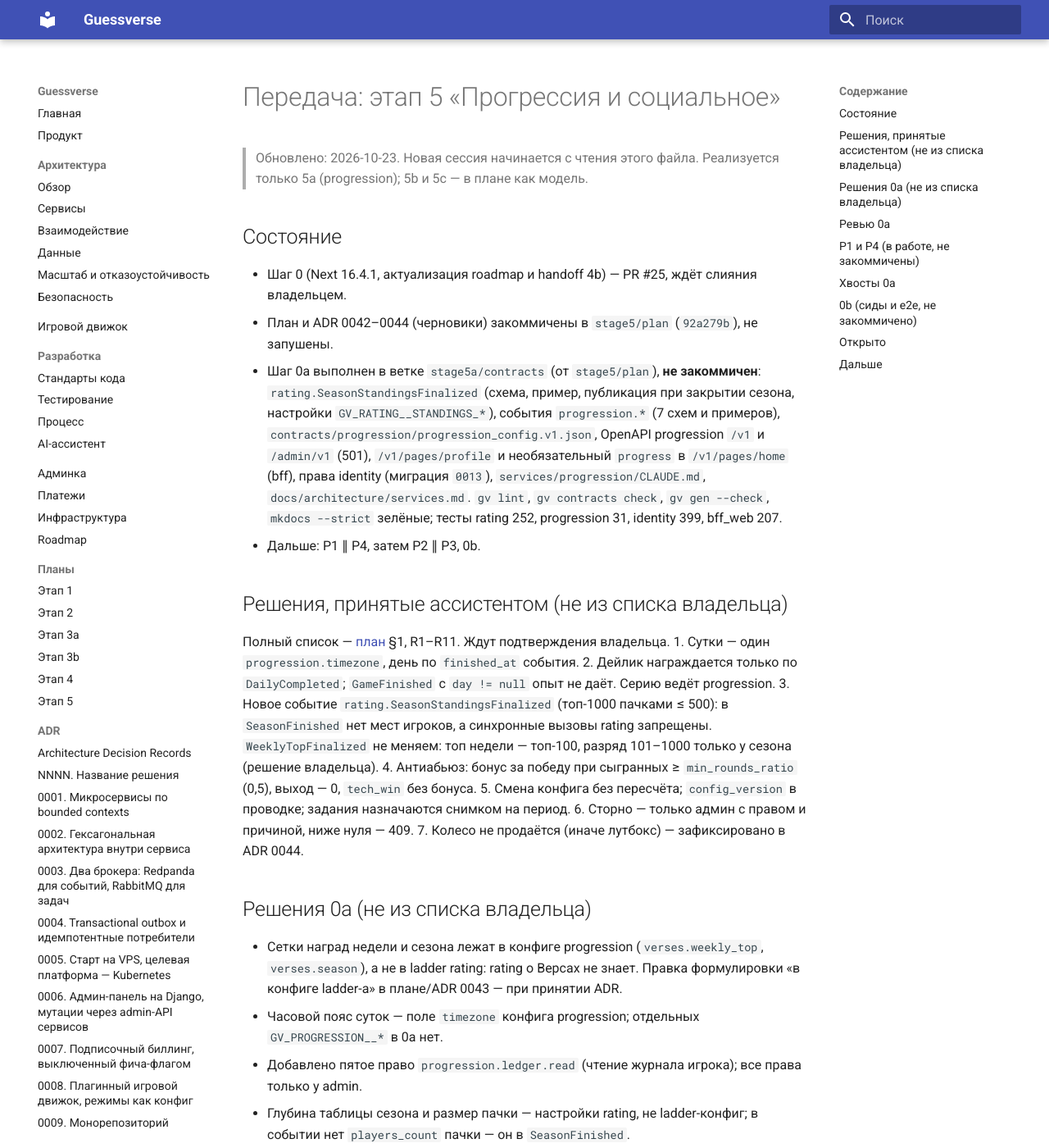
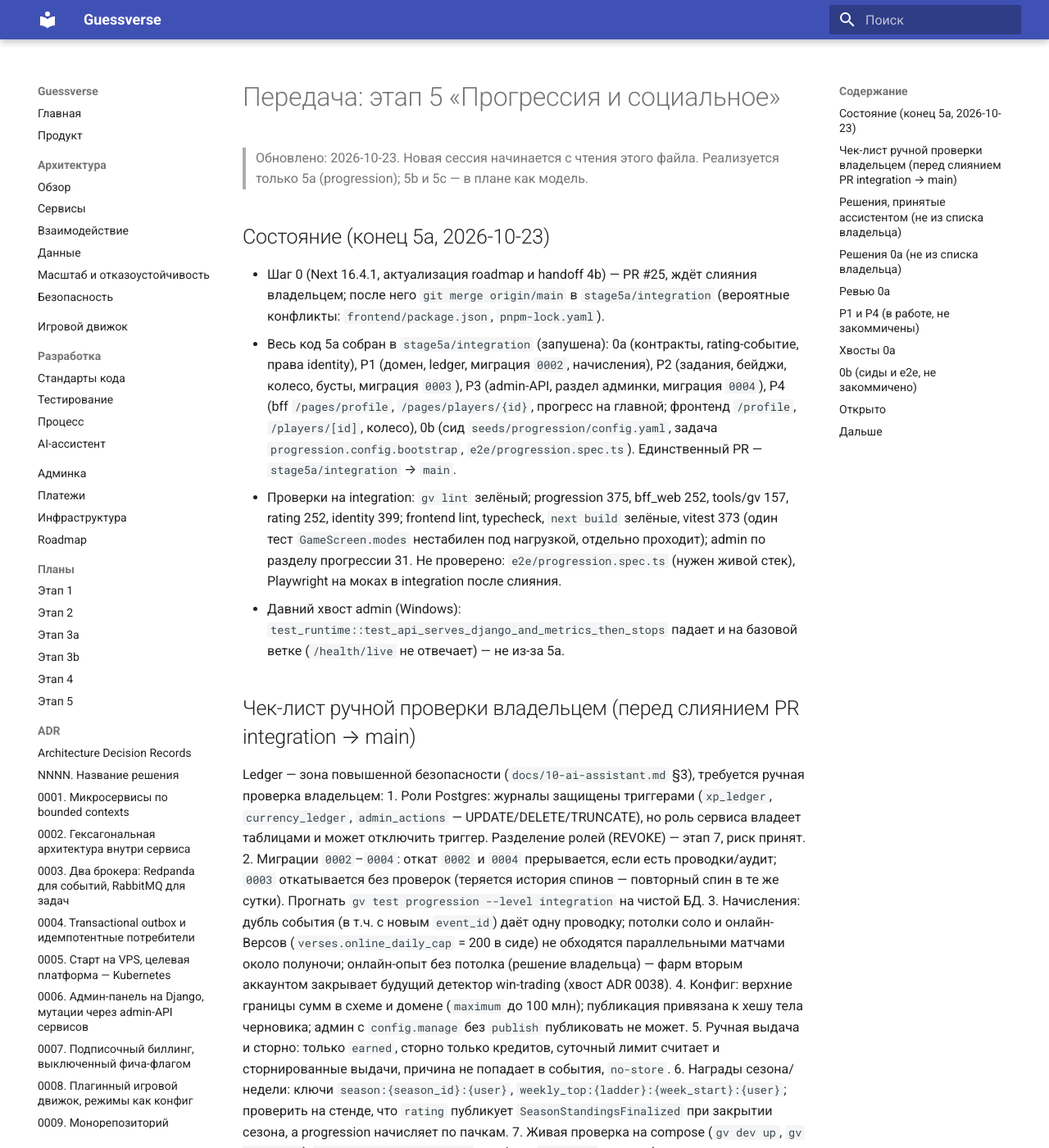
Before and after one commit to L0GIN0UT/oncue, an MkDocs documentation site: the page built from docs/handoff/stage-5.md, in a window 1280 px wide and 1400 px high. Shown: the whole window at 82% size. Built offline with MkDocs 1.6.1 and Material for MkDocs 9.7.7, drawn with Linux system fonts in a browser that asks for light colours; some of the changed text lies outside the part shown.

Commit message:
docs(stage-5): состояние 5a и чек-лист ручной проверки владельцем

```diff
--- a/docs/handoff/stage-5.md
+++ b/docs/handoff/stage-5.md
@@ -2,11 +2,23 @@
 
 > Обновлено: 2026-10-23. Новая сессия начинается с чтения этого файла. Реализуется только 5a (progression); 5b и 5c — в плане как модель.
 
-## Состояние
-- Шаг 0 (Next 16.4.1, актуализация roadmap и handoff 4b) — PR #25, ждёт слияния владельцем.
-- План и ADR 0042–0044 (черновики) закоммичены в `stage5/plan` (`92a279b`), не запушены.
-- Шаг 0a выполнен в ветке `stage5a/contracts` (от `stage5/plan`), **не закоммичен**: `rating.SeasonStandingsFinalized` (схема, пример, публикация при закрытии сезона, настройки `GV_RATING__STANDINGS_*`), события `progression.*` (7 схем и примеров), `contracts/progression/progression_config.v1.json`, OpenAPI progression `/v1` и `/admin/v1` (501), `/v1/pages/profile` и необязательный `progress` в `/v1/pages/home` (bff), права identity (миграция `0013`), `services/progression/CLAUDE.md`, `docs/architecture/services.md`. `gv lint`, `gv contracts check`, `gv gen --check`, `mkdocs --strict` зелёные; тесты rating 252, progression 31, identity 399, bff_web 207.
-- Дальше: P1 ∥ P4, затем P2 ∥ P3, 0b.
+## Состояние (конец 5a, 2026-10-23)
+- Шаг 0 (Next 16.4.1, актуализация roadmap и handoff 4b) — PR #25, ждёт слияния владельцем; после него `git merge origin/main` в `stage5a/integration` (вероятные конфликты: `frontend/package.json`, `pnpm-lock.yaml`).
+- Весь код 5a собран в `stage5a/integration` (запушена): 0a (контракты, rating-событие, права identity), P1 (домен, ledger, миграция `0002`, начисления), P2 (задания, бейджи, колесо, бусты, миграция `0003`), P3 (admin-API, раздел админки, миграция `0004`), P4 (bff `/pages/profile`, `/pages/players/{id}`, прогресс на главной; фронтенд `/profile`, `/players/[id]`, колесо), 0b (сид `seeds/progression/config.yaml`, задача `progression.config.bootstrap`, `e2e/progression.spec.ts`). Единственный PR — `stage5a/integration` → `main`.
+- Проверки на integration: `gv lint` зелёный; progression 375, bff_web 252, tools/gv 157, rating 252, identity 399; frontend lint, typecheck, `next build` зелёные, vitest 373 (один тест `GameScreen.modes` нестабилен под нагрузкой, отдельно проходит); admin по разделу прогрессии 31. Не проверено: `e2e/progression.spec.ts` (нужен живой стек), Playwright на моках в integration после слияния.
+- Давний хвост admin (Windows): `test_runtime::test_api_serves_django_and_metrics_then_stops` падает и на базовой ветке (`/health/live` не отвечает) — не из-за 5a.
+
+## Чек-лист ручной проверки владельцем (перед слиянием PR integration → main)
+Ledger — зона повышенной безопасности (`docs/10-ai-assistant.md` §3), требуется ручная проверка владельцем:
+1. Роли Postgres: журналы защищены триггерами (`xp_ledger`, `currency_ledger`, `admin_actions` — UPDATE/DELETE/TRUNCATE), но роль сервиса владеет таблицами и может отключить триггер. Разделение ролей (REVOKE) — этап 7, риск принят.
+2. Миграции `0002`–`0004`: откат `0002` и `0004` прерывается, если есть проводки/аудит; `0003` откатывается без проверок (теряется история спинов — повторный спин в те же сутки). Прогнать `gv test progression --level integration` на чистой БД.
+3. Начисления: дубль события (в т.ч. с новым `event_id`) даёт одну проводку; потолки соло и онлайн-Версов (`verses.online_daily_cap` = 200 в сиде) не обходятся параллельными матчами около полуночи; онлайн-опыт без потолка (решение владельца) — фарм вторым аккаунтом закрывает будущий детектор win-trading (хвост ADR 0038).
+4. Конфиг: верхние границы сумм в схеме и домене (`maximum` до 100 млн); публикация привязана к хешу тела черновика; админ с `config.manage` без `publish` публиковать не может.
+5. Ручная выдача и сторно: только `earned`, сторно только кредитов, суточный лимит считает и сторнированные выдачи, причина не попадает в события, `no-store`.
+6. Награды сезона/недели: ключи `season:{season_id}:{user}`, `weekly_top:{ladder}:{week_start}:{user}`; проверить на стенде, что `rating` публикует `SeasonStandingsFinalized` при закрытии сезона, а progression начисляет по пачкам.
+7. Живая проверка на compose (`gv dev up`, `gv dev seed`): `e2e/progression.spec.ts`; профиль `/profile`, колесо (один спин в сутки, повтор — тот же результат), админка «Прогрессия» (черновик → публикация → откат, выдача и сторно).
+8. Хвосты 4b (не 5a): ручные проверки identity (realtime-токен), match (античит), rating; допущения сидов 4b (K Эло, пороги званий, фильтры `similar`).
+9. Пароль сид-админа локального стенда был выведен в вывод инструмента при поиске по `infra/` (файл `.env`, не в коммитах): при необходимости сменить.
 
 ## Решения, принятые ассистентом (не из списка владельца)
 Полный список — [план](../plans/stage-5.md) §1, R1–R11. Ждут подтверждения владельца.
@@ -33,7 +45,7 @@
 ## P1 и P4 (в работе, не закоммичены)
 - P1 (ветка `stage5a/p1-domain-ledger`): домен, ledger, миграция `0002`, consumers, `me/progress`, `me/wallet`, `users/{id}/progress`; 209 тестов progression, покрытие 98%. Ревью code-reviewer и security-reviewer учтены. review-migration (`0002_progression_core.py`, путь указан явно): Safe to merge; замечания — нет индексов по FK `config_version` и явного `ON DELETE` (config_versions не удаляются), `CHECK domain IN ('music','film')` в `daily_streaks` требует миграции при новом домене. Решения P1 записаны в ADR 0042/0043.
 - P4 (worktree `.claude/worktrees/agent-accec8825a26da59a`, ветка `stage5a/p4-web`): bff `/pages/profile`, `/pages/players/{id}`, блок `progress` главной; фронтенд `/profile`, `/players/[id]`, колесо; bff 252 теста, vitest 373, Playwright 48.
-- **Решено владельцем (ledger, требуется ручная проверка):** consumers остаются в `infrastructure/messaging/__init__.py` (как rating/match); роли Postgres (REVOKE) - этап 7, риск принят; инкрементальная сверка - этап 7; нулевая проводка-отметка предмета (`accrual_marks`) - сделано; онлайн-потолок Версов `verses.online_daily_cap` = 500 - сделано (опыт онлайна без потолка); значение 500 для сида - в шаге 0b.
+- **Решено владельцем (ledger, требуется ручная проверка):** consumers остаются в `infrastructure/messaging/__init__.py` (как rating/match); роли Postgres (REVOKE) - этап 7, риск принят; инкрементальная сверка - этап 7; нулевая проводка-отметка предмета (`accrual_marks`) - сделано; онлайн-потолок Версов `verses.online_daily_cap` - сделано (опыт онлайна без потолка); значение в сиде 0b = 200 (в примере контракта 500, для тестов).
 
 ## Хвосты 0a
 - P3: `Cache-Control: no-store` в admin-ручках progression ставится до `raise` и в заглушках не действует — проверить на успешных ответах.
```
